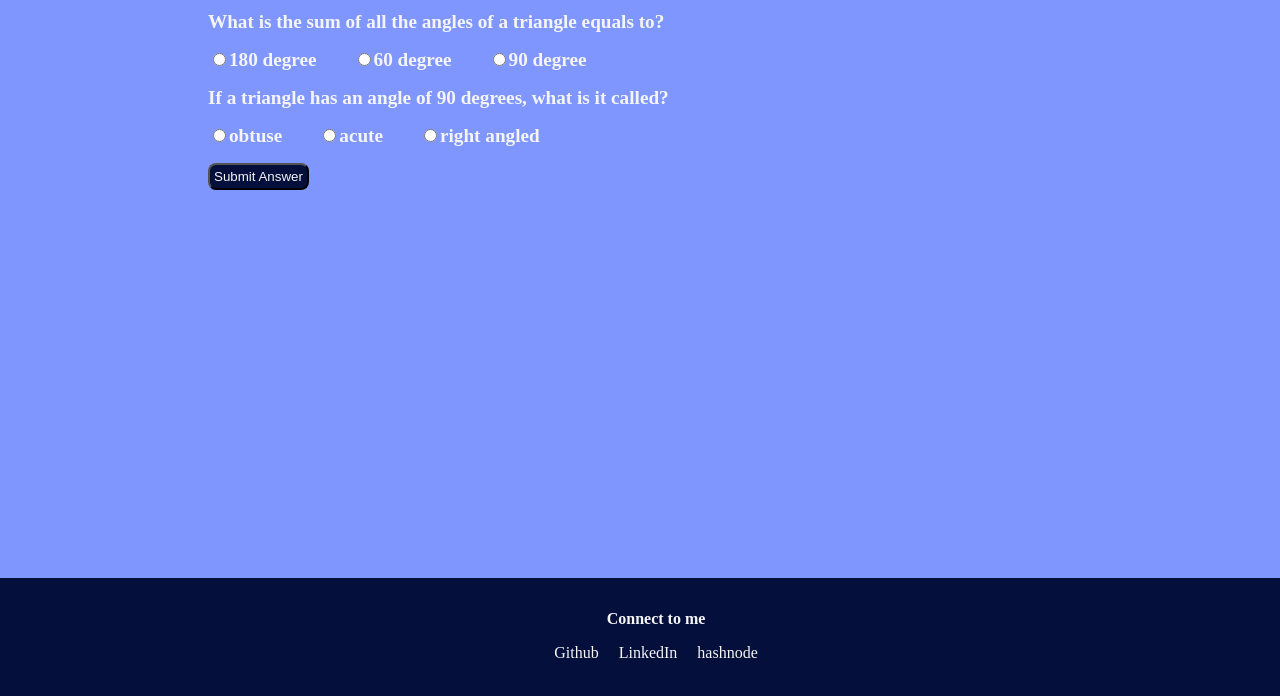
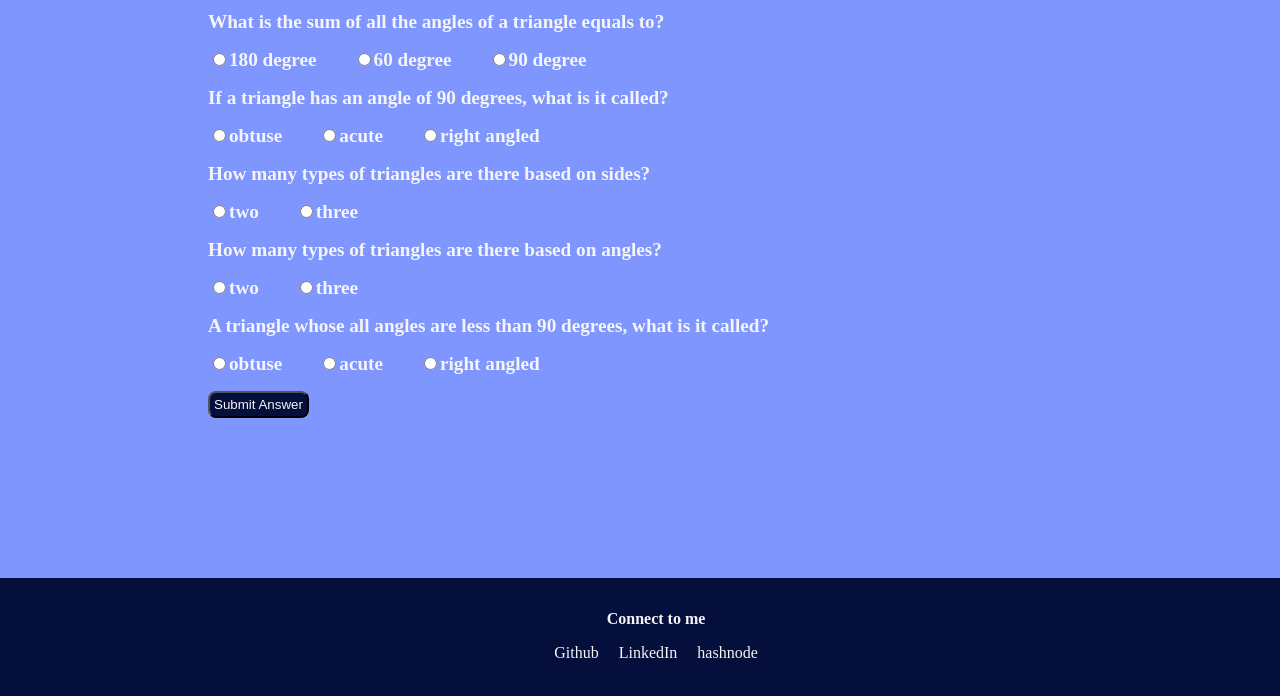
Before and after one commit to MainakHalder/Fun-With-Triangles, a plain HTML site: page quiz.html in a window 1280 px wide. Shown: the part 90-786 px from the top of the page. Drawn offline with Linux system fonts and the light colour scheme.

Commit message:
added - questions

```diff
--- a/quiz.html
+++ b/quiz.html
@@ -22,6 +22,22 @@
         <label class="label-is"><input type="radio" name ="question2" value = "obtuse"/>obtuse</label>
         <label class="label-is"><input type="radio" name ="question2" value = "acute"/>acute</label>
         <label class="label-is"><input type="radio" name ="question2" value = "right angled"/>right angled</label>
+        </div>
+        <div class = "question-container">
+        <p class = "label-is">How many types of triangles are there based on sides?</p>
+        <label class="label-is"><input type="radio" name ="question3" value = "two"/>two</label>
+        <label class="label-is"><input type="radio" name ="question3" value = "three"/>three</label>
+        </div>
+        <div class = "question-container">
+        <p class = "label-is">How many types of triangles are there based on angles?</p>
+        <label class="label-is"><input type="radio" name ="question4" value = "two"/>two</label>
+        <label class="label-is"><input type="radio" name ="question4" value = "three"/>three</label>
+        </div>
+        <div class = "question-container">
+        <p class = "label-is"> A triangle whose all angles are less than 90 degrees, what is it called?</p>
+        <label class="label-is"><input type="radio" name ="question5" value = "obtuse"/>obtuse</label>
+        <label class="label-is"><input type="radio" name ="question5" value = "acute"/>acute</label>
+        <label class="label-is"><input type="radio" name ="question5" value = "right angled"/>right angled</label>
         </div>
     </form>
     <button class="button-is" id = "submit-answer-btn">Submit Answer</button>
--- a/quiz.js
+++ b/quiz.js
@@ -1,7 +1,7 @@
 const quizForm = document.querySelector(".quiz-form");
 const submitAnswerBtn = document.querySelector("#submit-answer-btn");
 const outputEl = document.querySelector("#output");
-const correctAnswers = ["180 degree" , "right angled"];
+const correctAnswers = ["180 degree" , "right angled", "three", "three", "acute"];
 function calculateScore(){
     let score = 0;
     let index = 0;
```
